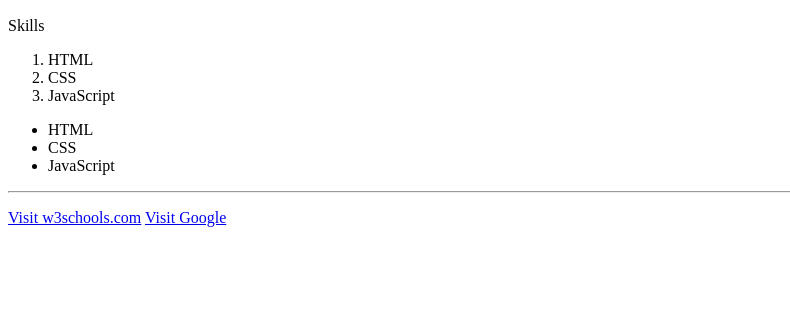
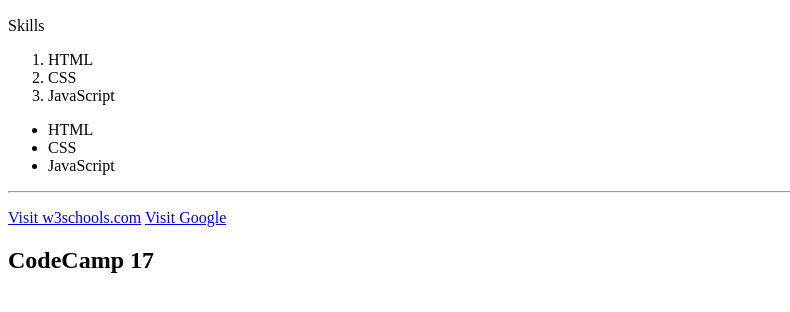
Before and after one commit to Jade-Rung-GH/CC17_Project02, a plain HTML site: page index.html in a window 1280 px wide. Shown: the part 146-458 px from the top of the page, without its empty margins (0-790 px from the left). Drawn offline with Linux system fonts and the light colour scheme.

Commit message:
edit index.html

```diff
--- a/index.html
+++ b/index.html
@@ -43,6 +43,7 @@
         </p>
 
     </div>
+    <h2>CodeCamp 17</h2>
 </body>
 
 </html>
```
